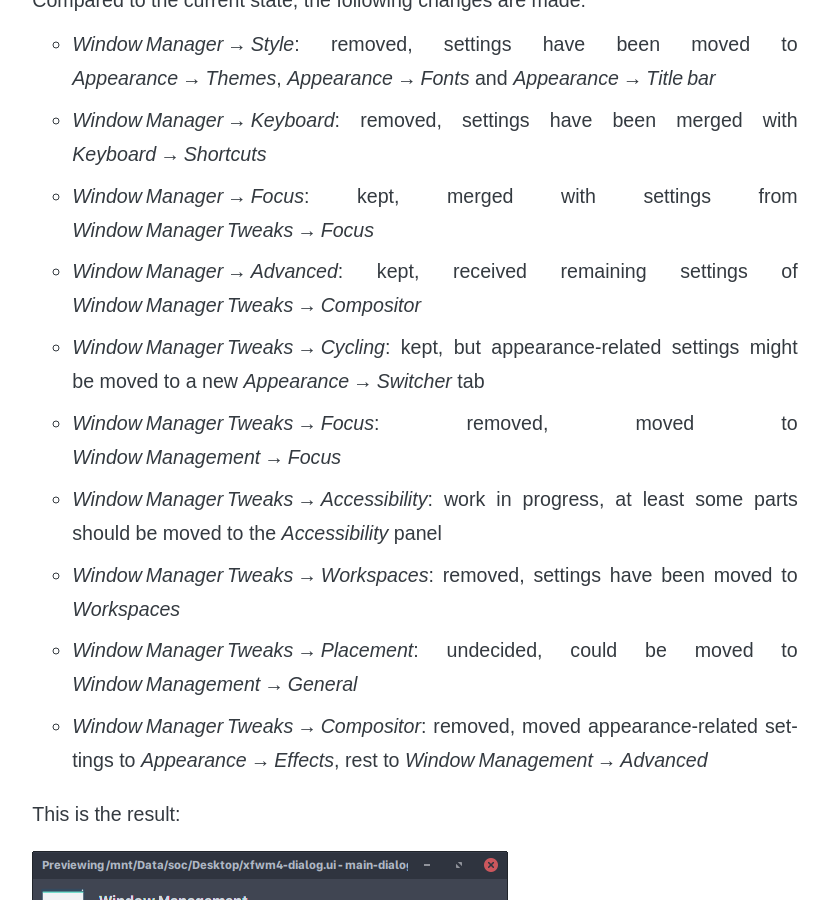
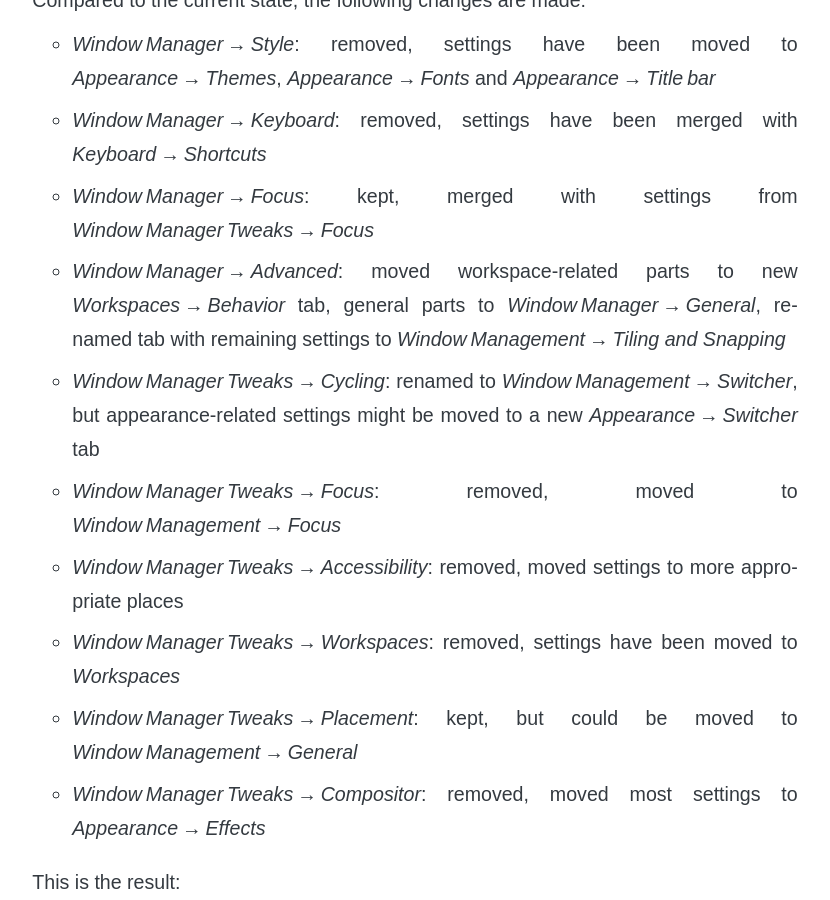
Before and after one commit to soc/soc.me, a Jekyll site: the page built from _blog/xfce/thoughts-on-configuration.md, in a window 1280 px wide and 900 px high, scrolled down 6631 px. Shown: the whole window, without its empty margins (225-1055 px from the left). Built offline with Jekyll 4.4.1, drawn with Linux system fonts in a browser that asks for light colours; some web fonts are replaced.

Commit message:
A few new screenshots and updated text

```diff
--- a/_blog/xfce/thoughts-on-configuration.md
+++ b/_blog/xfce/thoughts-on-configuration.md
@@ -103,17 +103,17 @@ Compared to the current state, the following changes are made:
 - _Window Manager → Style_: removed, settings have been moved to _Appearance → Themes_, _Appearance → Fonts_ and _Appearance → Title bar_
 - _Window Manager → Keyboard_: removed, settings have been merged with _Keyboard → Shortcuts_
 - _Window Manager → Focus_: kept, merged with settings from _Window Manager Tweaks → Focus_
-- _Window Manager → Advanced_: kept, received remaining settings of _Window Manager Tweaks → Compositor_
-- _Window Manager Tweaks → Cycling_: kept, but appearance-related settings might be moved to a new _Appearance → Switcher_ tab
+- _Window Manager → Advanced_: moved workspace-related parts to new _Workspaces → Behavior_ tab, general parts to _Window Manager → General_, renamed tab with remaining settings to _Window Management → Tiling and Snapping_
+- _Window Manager Tweaks → Cycling_: renamed to _Window Management → Switcher_, but appearance-related settings might be moved to a new _Appearance → Switcher_ tab
 - _Window Manager Tweaks → Focus_: removed, moved to _Window Management → Focus_
-- _Window Manager Tweaks → Accessibility_: work in progress, at least some parts should be moved to the _Accessibility_ panel
+- _Window Manager Tweaks → Accessibility_: removed, moved settings to more appropriate places
 - _Window Manager Tweaks → Workspaces_: removed, settings have been moved to _Workspaces_
-- _Window Manager Tweaks → Placement_: undecided, could be moved to _Window Management → General_
-- _Window Manager Tweaks → Compositor_: removed, moved appearance-related settings to _Appearance → Effects_, rest to _Window Management → Advanced_
+- _Window Manager Tweaks → Placement_: kept, but could be moved to _Window Management → General_
+- _Window Manager Tweaks → Compositor_: removed, moved most settings to _Appearance → Effects_
 
 This is the result:
 
-![Window Management](/assets/img/xfce/window-management-1.png)
+![Window Management](/assets/img/xfce/wm-new.png)
 
 #### End
 
```
Also changed, not shown: assets/img/xfce/app-new.png (added), assets/img/xfce/app-old.png (added), assets/img/xfce/wm-new.png (added).
